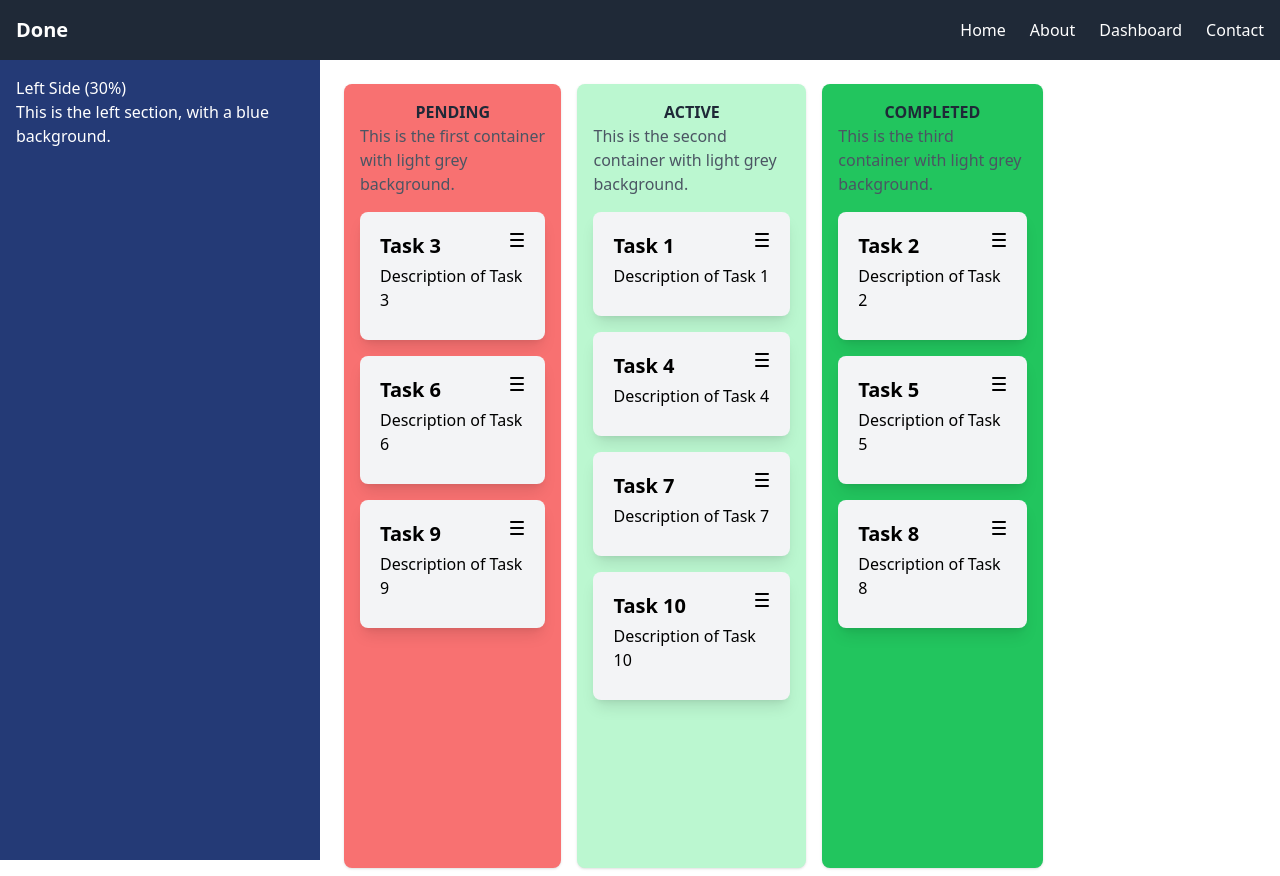
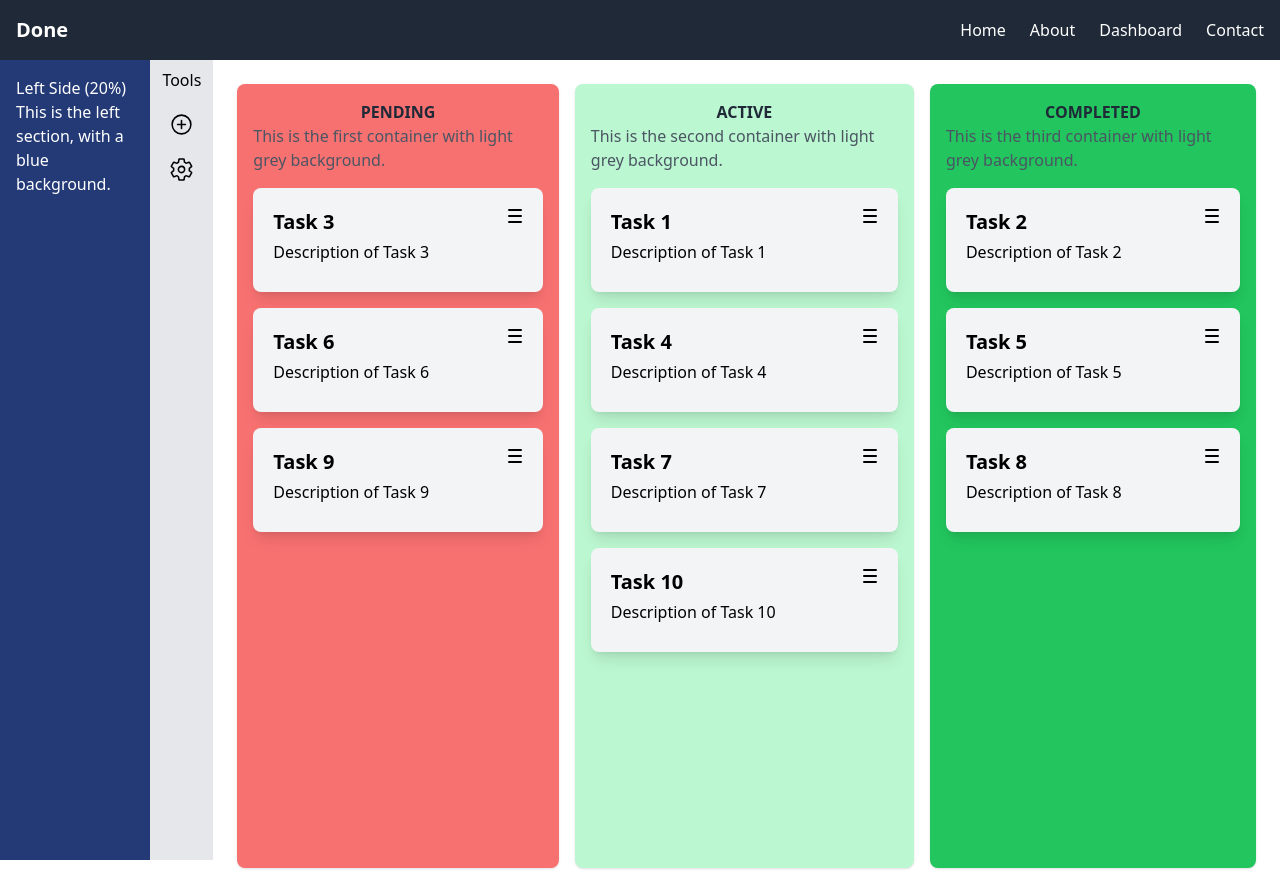
Before and after one commit to Mukunthan-A-R/Done-client, a React (Vite) app: page /dashboard in a window 1280 px wide. Built offline with nearby package versions, Linux system fonts and the light colour scheme.

Commit message:
Adding Tool bar

```diff
--- a/package.json
+++ b/package.json
@@ -12,6 +12,7 @@
   "dependencies": {
     "react": "^18.3.1",
     "react-dom": "^18.3.1",
+    "react-icons": "^5.4.0",
     "react-router-dom": "^7.1.1",
     "recoil": "^0.7.7"
   },
--- /dev/null
+++ b/src/components/LeftMenu.jsx
@@ -0,0 +1,18 @@
+import React from "react";
+import Tools from "./Tools";
+
+const LeftMenu = () => {
+  return (
+    <div className="flex flex-col md:flex-row h-screen">
+      <div className="p-4">
+        <h2 className="text-white">Left Side (20%)</h2>
+        <p className="text-white">
+          This is the left section, with a blue background.
+        </p>
+      </div>
+      <Tools></Tools>
+    </div>
+  );
+};
+
+export default LeftMenu;
--- /dev/null
+++ b/src/components/Tools.jsx
@@ -0,0 +1,15 @@
+import React from "react";
+import { IoAddCircleOutline } from "react-icons/io5";
+import { IoSettingsOutline } from "react-icons/io5";
+
+const Tools = () => {
+  return (
+    <div className="bg-gray-200 p-2 md:px-3 flex flex-col items-center gap-5">
+      <p className="font-medium ">Tools</p>
+      <IoAddCircleOutline size={25} />
+      <IoSettingsOutline size={25} />
+    </div>
+  );
+};
+
+export default Tools;
--- a/src/pages/Dashboard.jsx
+++ b/src/pages/Dashboard.jsx
@@ -1,20 +1,17 @@
 import React from "react";
 import TaskSession from "../components/TaskSession";
+import LeftMenu from "../components/LeftMenu";
 
 function Dashboard() {
   return (
     <div className="flex flex-col md:flex-row h-screen">
       {/* Left Division - 30% width on medium screens and up, full width on mobile */}
-      <div className="w-full sm:w-3/12 bg-[#243a76] p-4">
-        {/* Content for the left side */}
-        <h2 className="text-white">Left Side (30%)</h2>
-        <p className="text-white">
-          This is the left section, with a blue background.
-        </p>
+      <div className="w-full sm:w-2/12 bg-[#243a76] ">
+        <LeftMenu></LeftMenu>
       </div>
 
       {/* Right Division - 70% width on medium screens and up, full width on mobile */}
-      <div className="w-full sm:w-7/12 p-4">
+      <div className="w-full sm:w-10/12 p-4">
         {/* Content for the right side */}
         <TaskSession></TaskSession>
         {/* <h2 className="text-gray-800">Right Side (70%)</h2>
```
Also changed, not shown: 1 other file (tests, documents, lock files or other folders).
